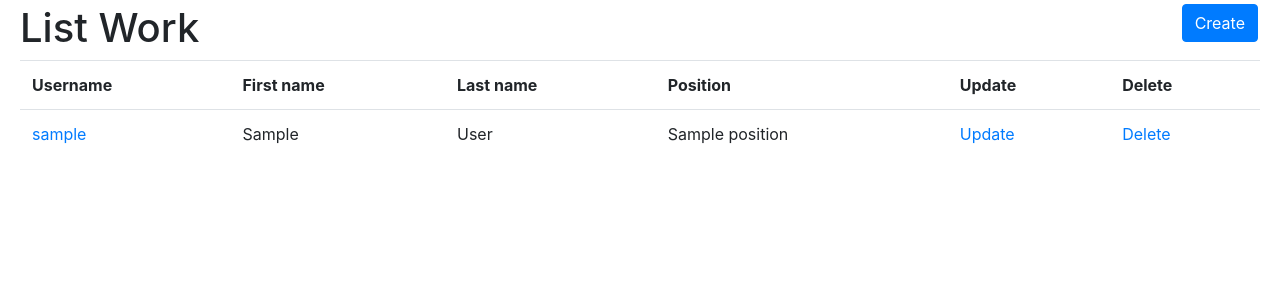
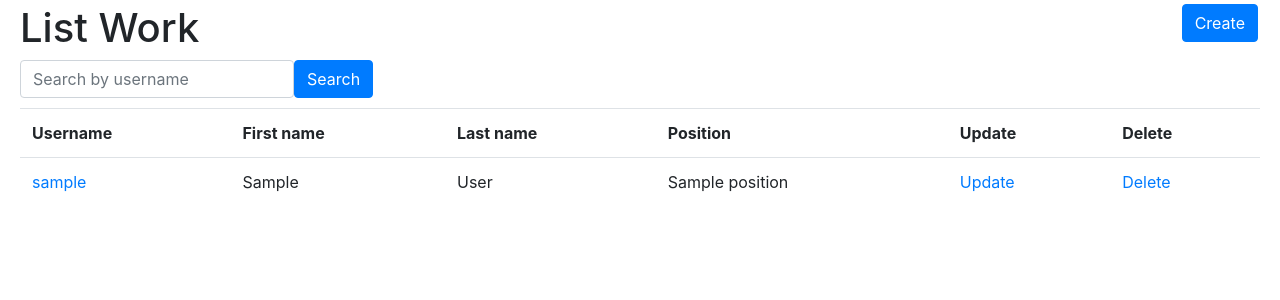
Before and after one commit to davidkrivko/IT_company_task_manager, a Django app: page /workers/ in a window 1280 px wide. Shown: the part 96-396 px from the top of the page. Run offline with Django 4.2, Linux system fonts and the light colour scheme; a user stored in the database is signed in; tables that the repository leaves empty hold one stand-in row (values such as "Sample post"); some libraries are stand-ins or nearby versions.

Commit message:
Add search form for workers

```diff
--- a/manager/forms.py
+++ b/manager/forms.py
@@ -22,10 +22,10 @@ class DescriptionUpdateForm(forms.ModelForm):
         fields = ("description",)
 
 
-class TaskSearchForm(forms.Form):
-    name = forms.CharField(
+class WorkerSearchForm(forms.Form):
+    username = forms.CharField(
         max_length=255,
         required=False,
         label="",
-        widget=forms.TextInput(attrs={"placeholder": "Search by name"}),
+        widget=forms.TextInput(attrs={"placeholder": "Search by username"}),
     )
--- a/manager/views.py
+++ b/manager/views.py
@@ -5,7 +5,7 @@ from django.shortcuts import render
 from django.urls import reverse_lazy
 from django.views import generic
 
-from manager.forms import WorkerCreationForm, TaskSearchForm
+from manager.forms import WorkerCreationForm, WorkerSearchForm
 from manager.models import Task, Position, Worker, TaskType
 
 
@@ -34,23 +34,6 @@ class TaskListView(LoginRequiredMixin, generic.ListView):
     model = Task
     paginate_by = 10
     queryset = Task.objects.all().select_related("task_type")
-
-    def get_context_data(self, *, object_list=None, **kwargs):
-        context = super(TaskListView, self).get_context_data(**kwargs)
-
-        name = self.request.GET.get("name", "")
-
-        context["search_form"] = TaskSearchForm(initial={"name": name})
-
-        return context
-
-    def get_queryset(self):
-        name = self.request.GET.get("name")
-
-        if name:
-            return self.queryset.filter(name__icontains=name)
-
-        return self.queryset
 
 
 @login_required
@@ -116,6 +99,24 @@ class PositionDeleteView(LoginRequiredMixin, generic.DeleteView):
 class WorkerListView(LoginRequiredMixin, generic.ListView):
     model = Worker
     paginate_by = 5
+    queryset = Worker.objects.all()
+
+    def get_context_data(self, *, object_list=None, **kwargs):
+        context = super(WorkerListView, self).get_context_data(**kwargs)
+
+        username = self.request.GET.get("username", "")
+
+        context["search_worker"] = WorkerSearchForm(
+            initial={"title": username})
+
+        return context
+
+    def get_queryset(self):
+        username = self.request.GET.get("username")
+
+        if username:
+            return self.queryset.filter(username__icontains=username)
+        return self.queryset
 
 
 class WorkerDetailView(LoginRequiredMixin, generic.DetailView):
--- a/static/css/styles.css
+++ b/static/css/styles.css
@@ -229,3 +229,11 @@ nav .dropdown:hover > .dropdown-menu {
     text-align: center;
     background-color: #43A047;
 }
+
+.pagination {
+    margin-left: 50px;
+}
+
+.margin-bottom {
+    margin-bottom: 10px;
+}
--- a/templates/manager/worker_list.html
+++ b/templates/manager/worker_list.html
@@ -1,4 +1,5 @@
 {% extends "base.html" %}
+{% load crispy_forms_filters %}
 
 {% block title %}
   Workers
@@ -12,6 +13,13 @@
       <a href="{% url "manager:worker-create" %}"
          class="btn btn-primary CRUD_link">Create</a>
     </h1>
+
+      <form action="" method="get" class="form-inline margin-bottom">
+  {{ search_worker|crispy }}
+
+    <input type="submit" value="Search" class="btn btn-primary">
+  </form>
+
       {% if worker_list %}
       <table class="table">
         <tr>
```
